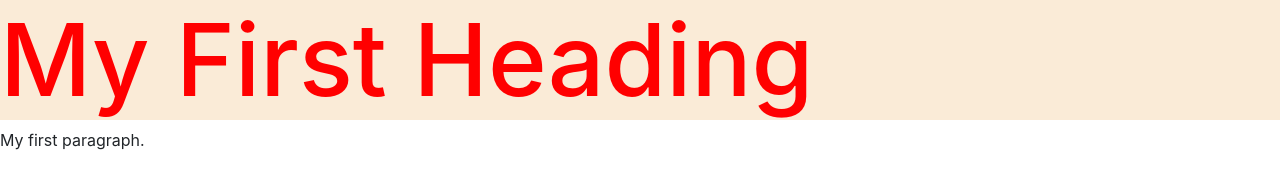
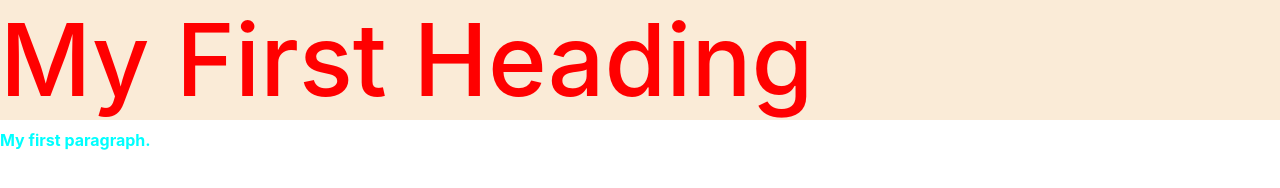
Before and after one commit to 1653072/di-tim-le-song, a plain HTML site: page index.html in a window 1280 px wide. Drawn offline with nearby package versions, Linux system fonts and the light colour scheme; files whose address does not match are found by name.

Commit message:
Update index.html

```diff
--- a/index.html
+++ b/index.html
@@ -22,7 +22,7 @@
 <body>
 
 <h1 style="color: red;">My First Heading</h1>
-<p>My first paragraph.</p>
+<p style="color: aqua; font-weight: bold;">My first paragraph.</p>
 
 </body>
 </html>
```
